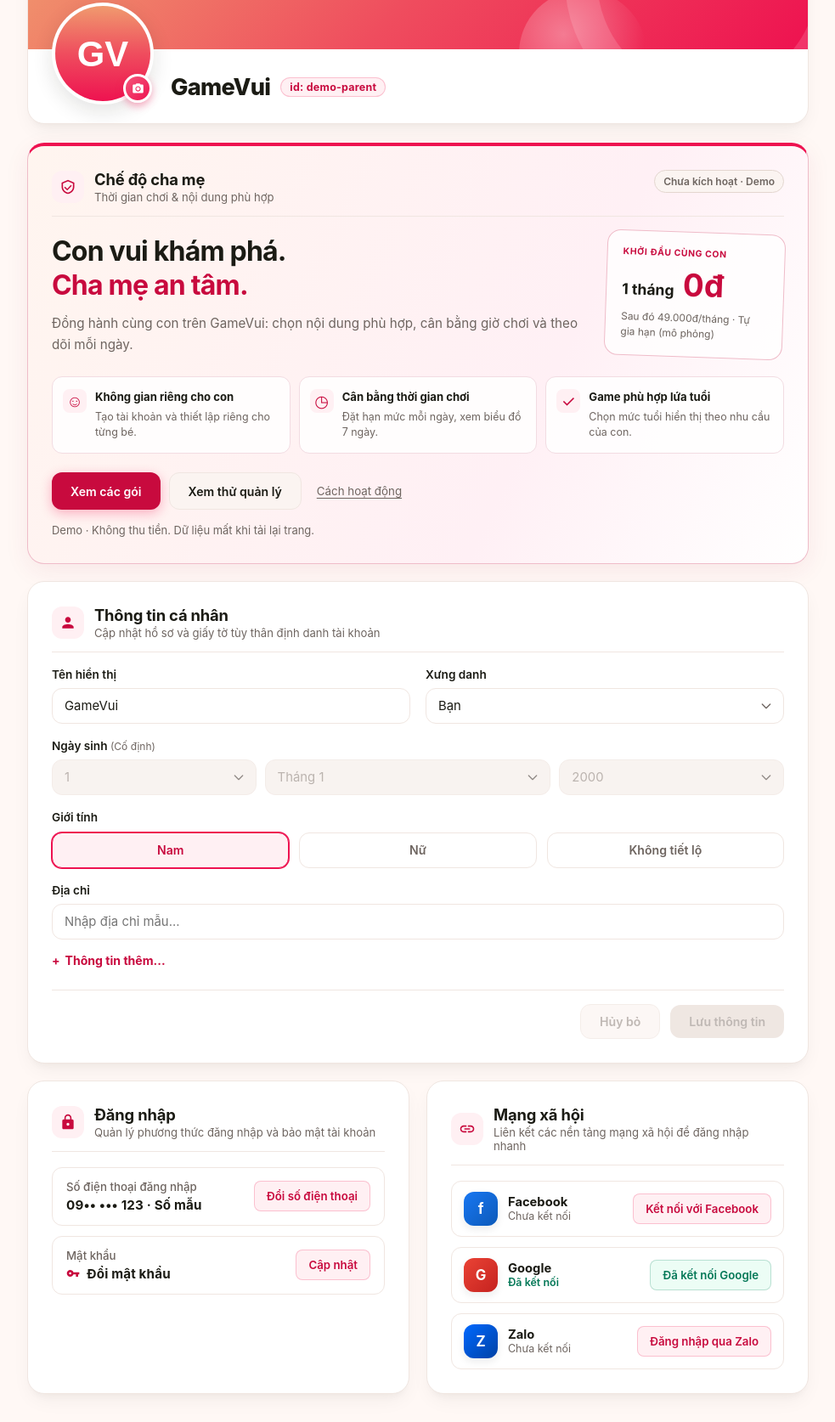
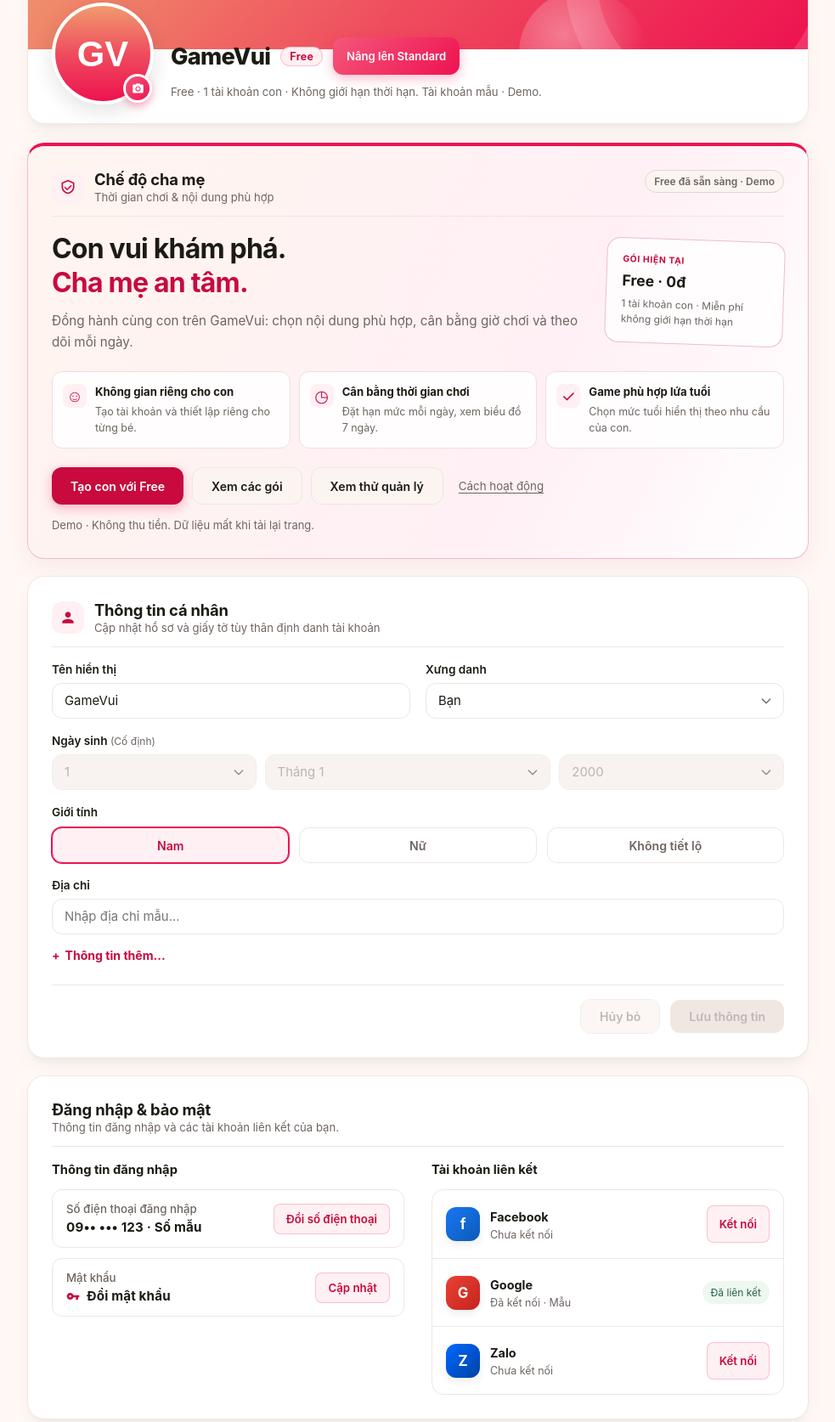
Before and after one commit to gamevui-z/profile-kid, a website: page index.html in a window 1280 px wide. Shown: the part 115-1789 px from the top of the page at 85% size, without its empty margins (148-1131 px from the left). Drawn offline with Linux system fonts and the light colour scheme.

Commit message:
Show account tier, streamline upgrades and consolidate security settings

```diff
--- a/index.html
+++ b/index.html
@@ -1072,6 +1072,22 @@
                 transition-duration: 0.01ms !important;
             }
         }
+
+        .account-plan-detail { color:var(--text-muted); font-size:.82rem; line-height:1.6; margin-top:10px; max-width:560px; }
+        #account-upgrade { min-height:44px; padding:10px 16px; font-size:.82rem; }
+        #account-plan-badge[data-account-tier="standard"], #account-plan-badge[data-account-tier="pro"] { background:#fff0f5; color:var(--primary-ink); }
+        .account-security-layout { display:grid; grid-template-columns:1fr 1fr; gap:32px; }
+        .security-section-title { font-size:.92rem; margin-bottom:14px; }
+        .linked-account-list { border:1px solid var(--border); border-radius:14px; overflow:hidden; }
+        .linked-account-row { display:flex; align-items:center; gap:12px; padding:14px 16px; min-height:80px; flex-wrap:wrap; }
+        .linked-account-row + .linked-account-row { border-top:1px solid var(--border); }
+        .linked-account-row > div { flex:1; min-width:95px; }
+        .linked-account-row strong { font-size:.9rem; }
+        .linked-account-row p { color:var(--text-muted); font-size:.78rem; margin-top:4px; }
+        .linked-account-row .btn-social-connect { min-height:44px; display:inline-flex; align-items:center; }
+        .connection-badge { color:#28634a; background:#eef8f1; border-radius:20px; padding:6px 10px; font-size:.75rem; }
+        .current-plan-label { color:#28634a; font-size:.78rem; font-weight:700; }
+        @media(max-width:868px) { .account-security-layout { grid-template-columns:1fr; gap:24px; } }
     </style>
 </head>
 <body>
@@ -1100,8 +1116,10 @@
                     <div class="user-details">
                         <div class="user-name-row">
                             <h1 class="user-name" id="main-display-name">GameVui</h1>
-                            <span class="user-badge">id: demo-parent</span>
+                            <span class="user-badge" id="account-plan-badge" aria-live="polite">Chưa xác định gói</span>
+                            <button type="button" id="account-upgrade" class="btn btn-primary" aria-haspopup="dialog" aria-controls="family-onboarding" hidden>Nâng lên Standard</button>
                         </div>
+                        <p id="account-plan-detail" class="account-plan-detail">Gói tài khoản được xác định sau khi kiểm tra điều kiện.</p>
                     </div>
                 </div>
 
@@ -1137,7 +1155,7 @@
                         <li><span class="family-benefit-icon" aria-hidden="true">✓</span><div><strong>Game phù hợp lứa tuổi</strong><span>Chọn mức tuổi hiển thị theo nhu cầu của con.</span></div></li>
                     </ul>
                 </div>
-                <div class="family-actions">
+                <div class="family-actions"><button type="button" id="family-start-free" class="btn btn-primary" aria-haspopup="dialog" aria-controls="family-onboarding" hidden>Tạo con với Free</button>
                     <button type="button" id="family-plans-open" class="btn btn-primary" aria-haspopup="dialog" aria-controls="family-onboarding" hidden>Xem các gói</button>
                     <button type="button" id="family-preview-open" class="btn btn-secondary" aria-haspopup="dialog" aria-controls="family-preview" hidden>Xem thử quản lý</button>
                     <button type="button" id="family-guide-toggle" class="family-text-button" aria-expanded="false" aria-controls="family-guide" hidden>Cách hoạt động</button>
@@ -1259,19 +1277,9 @@
 
 
 
-            <div class="card">
-                <div class="card-header">
-                    <div class="card-title-group">
-                        <div class="card-icon">
-                            <svg viewBox="0 0 24 24" aria-hidden="true"><path d="M18 8h-1V6c0-2.76-2.24-5-5-5S7 3.24 7 6v2H6c-1.1 0-2 .9-2 2v10c0 1.1.9 2 2 2h12c1.1 0 2-.9 2-2V10c0-1.1-.9-2-2-2zm-6 9c-1.1 0-2-.9-2-2s.9-2 2-2 2 .9 2 2-.9 2-2 2zm3.1-9H8.9V6c0-1.71 1.39-3.1 3.1-3.1 1.71 0 3.1 1.39 3.1 3.1v2z"/></svg>
-                        </div>
-                        <div>
-                            <h2 class="card-title">Đăng nhập</h2>
-                            <p class="card-desc">Quản lý phương thức đăng nhập và bảo mật tài khoản</p>
-                        </div>
-                    </div>
-                </div>
-
+            <section id="account-security" class="card card-wide" aria-labelledby="security-heading">
+                <div class="card-header"><div><h2 id="security-heading" class="card-title">Đăng nhập &amp; bảo mật</h2><p class="card-desc">Thông tin đăng nhập và các tài khoản liên kết của bạn.</p></div></div>
+                <div class="account-security-layout"><div><h3 class="security-section-title">Thông tin đăng nhập</h3>
                 <div class="security-rows">
                     <div class="security-row-item">
                         <div class="security-info-group">
@@ -1291,56 +1299,13 @@
                         <a href="#" class="btn-link-action" id="link-change-pwd">Cập nhật</a>
                     </div>
                 </div>
-            </div>
-
-            <div class="card">
-                <div class="card-header">
-                    <div class="card-title-group">
-                        <div class="card-icon">
-                            <svg viewBox="0 0 24 24" aria-hidden="true"><path d="M3.9 12c0-1.71 1.39-3.1 3.1-3.1h4V7H7c-2.76 0-5 2.24-5 5s2.24 5 5 5h4v-1.9H7c-1.71 0-3.1-1.39-3.1-3.1zM8 13h8v-2H8v2zm9-6h-4v1.9h4c1.71 0 3.1 1.39 3.1 3.1s-1.39 3.1-3.1 3.1h-4V17h4c2.76 0 5-2.24 5-5s-2.24-5-5-5z"/></svg>
-                        </div>
-                        <div>
-                            <h2 class="card-title">Mạng xã hội</h2>
-                            <p class="card-desc">Liên kết các nền tảng mạng xã hội để đăng nhập nhanh</p>
-                        </div>
-                    </div>
-                </div>
-
-                <div class="social-grid">
-                    <div class="social-card">
-                        <div class="social-header-info">
-                            <div class="social-brand-icon icon-facebook" aria-hidden="true">f</div>
-                            <div>
-                                <div class="social-name">Facebook</div>
-                                <div class="social-status">Chưa kết nối</div>
-                            </div>
-                        </div>
-                        <a href="#" class="btn-social-connect status-unlinked" id="social-fb-action">Kết nối với Facebook</a>
-                    </div>
-
-                    <div class="social-card">
-                        <div class="social-header-info">
-                            <div class="social-brand-icon icon-google" aria-hidden="true">G</div>
-                            <div>
-                                <div class="social-name">Google</div>
-                                <div class="social-status social-status-linked">Đã kết nối</div>
-                            </div>
-                        </div>
-                        <span class="btn-social-connect status-linked" id="social-gg-action">Đã kết nối Google</span>
-                    </div>
-
-                    <div class="social-card">
-                        <div class="social-header-info">
-                            <div class="social-brand-icon icon-zalo" aria-hidden="true">Z</div>
-                            <div>
-                                <div class="social-name">Zalo</div>
-                                <div class="social-status">Chưa kết nối</div>
-                            </div>
-                        </div>
-                        <a href="#" class="btn-social-connect status-unlinked" id="social-zalo-action">Đăng nhập qua Zalo</a>
-                    </div>
-                </div>
-            </div>
+                </div><div><h3 class="security-section-title">Tài khoản liên kết</h3>
+                <div class="linked-account-list">
+                    <div class="linked-account-row"><span class="social-brand-icon icon-facebook" aria-hidden="true">f</span><div><strong>Facebook</strong><p>Chưa kết nối</p></div><a href="#" id="social-fb-action" class="btn-social-connect status-unlinked" aria-label="Kết nối Facebook">Kết nối</a></div>
+                    <div class="linked-account-row"><span class="social-brand-icon icon-google" aria-hidden="true">G</span><div><strong>Google</strong><p>Đã kết nối · Mẫu</p></div><span id="social-gg-action" class="connection-badge">Đã liên kết</span></div>
+                    <div class="linked-account-row"><span class="social-brand-icon icon-zalo" aria-hidden="true">Z</span><div><strong>Zalo</strong><p>Chưa kết nối</p></div><a href="#" id="social-zalo-action" class="btn-social-connect status-unlinked" aria-label="Kết nối Zalo">Kết nối</a></div>
+                </div></div></div>
+            </section>
 
         </div>
 
@@ -1740,6 +1705,17 @@
             let selected = 0;
             let previousOverflow = '';
             let managerTrigger = openButton;
+            // Fixture only: production eligibility must come from the authenticated server session.
+            const demoAccount = { loggedIn:true, phoneVerified:true, birthDate:'2000-01-01' };
+            function qualifiesForFree(account, today = new Date()) {
+                if (!account.loggedIn || !account.phoneVerified || !/^\d{4}-\d{2}-\d{2}$/.test(account.birthDate || '')) return false;
+                const [y,m,d] = account.birthDate.split('-').map(Number), birth = new Date(y,m-1,d);
+                if (birth.getFullYear() !== y || birth.getMonth() !== m-1 || birth.getDate() !== d || birth > today) return false;
+                return today.getFullYear()-y-((today.getMonth()<m-1 || (today.getMonth()===m-1 && today.getDate()<d)) ? 1 : 0) >= 18;
+            }
+            const freeEligible = qualifiesForFree(demoAccount);
+            let accountTier = freeEligible ? 'free' : null;
+            let shortcutUpgrade = false;
             let parentActivated = false;
             let activePlan = null;
             let activeTier = 'standard';
@@ -2034,7 +2010,34 @@
             let manageAfterClose = false;
             plansOpen.hidden = activateOpen.hidden = false;
 
+            const accountBadge = document.getElementById('account-plan-badge');
+            const upgradeButton = document.getElementById('account-upgrade');
+            const startFree = document.getElementById('family-start-free');
+            function renderAccountPlan() {
+                accountBadge.textContent = accountTier ? tiers[accountTier].name : 'Chưa đủ điều kiện';
+                accountBadge.dataset.accountTier = accountTier || '';
+                upgradeButton.hidden = !accountTier;
+                upgradeButton.textContent = accountTier === 'free' ? 'Nâng lên Standard' : accountTier === 'standard' ? 'Nâng lên Pro' : 'Quản lý gói';
+                document.getElementById('account-plan-detail').textContent = accountTier ? (accountTier === 'free' ? 'Free · 1 tài khoản con · Không giới hạn thời hạn.' : tiers[accountTier].name + ' · ' + tiers[accountTier].cap + ' tài khoản con · ' + plans[activePlan].name) + ' Tài khoản mẫu · Demo.' : 'Cần đăng nhập, xác thực số điện thoại và đủ 18 tuổi.';
+                startFree.hidden = !freeEligible || parentActivated || accountTier !== 'free';
+                if (freeEligible && !parentActivated) {
+                    plansOpen.className = 'btn btn-secondary';
+                    root.querySelector('#family-parent-status').textContent = 'Free đã sẵn sàng · Demo';
+                    root.querySelector('.family-trial > span').textContent = 'GÓI HIỆN TẠI';
+                    root.querySelector('.family-trial > strong').textContent = 'Free · 0đ';
+                    root.querySelector('.family-trial > small').textContent = '1 tài khoản con · Miễn phí không giới hạn thời hạn';
+                }
+                onboarding.querySelectorAll('[data-tier]').forEach(button => {
+                    const card = button.closest('article');
+                    let label = card.querySelector('.current-plan-label');
+                    if (!label) { label = document.createElement('p'); label.className = 'current-plan-label'; card.insertBefore(label, card.firstChild); }
+                    label.textContent = button.dataset.tier === accountTier ? 'Gói hiện tại' : '';
+                    label.hidden = button.dataset.tier !== accountTier;
+                });
+            }
             function updateParentSummary() {
+                accountTier = activeTier;
+                renderAccountPlan();
                 root.querySelector('#family-title').textContent = 'Quản lý gia đình';
                 root.querySelector('#family-parent-status').textContent = 'Đã kích hoạt · Demo';
                 root.querySelector('#family-parent-status').dataset.active = 'true';
@@ -2119,6 +2122,7 @@
             }
 
             function openOnboarding(step, trigger) {
+                shortcutUpgrade = false;
                 onboardingTrigger = trigger;
                 manageAfterClose = false;
                 consent.checked = false;
@@ -2132,6 +2136,19 @@
                 showStep(step);
             }
 
+            upgradeButton.addEventListener('click', () => {
+                openOnboarding('plans', upgradeButton);
+                shortcutUpgrade = true;
+                tierSelect.value = accountTier === 'free' ? 'standard' : 'pro';
+                refreshPrices();
+                if (accountTier !== 'pro') onboarding.querySelector('.family-plans').scrollIntoView({block:'start'});
+            });
+            startFree.addEventListener('click', () => {
+                if (!freeEligible) return;
+                activeTier = 'free'; activePlan = 'free'; parentActivated = true;
+                updateParentSummary();
+                openOnboarding('child', startFree);
+            });
             plansOpen.addEventListener('click', () => openOnboarding('plans', plansOpen));
             activateOpen.addEventListener('click', () => openOnboarding('plans', activateOpen));
             addChild.addEventListener('click', () => openOnboarding('child', addChild));
@@ -2170,6 +2187,7 @@
                 parentActivated = true;
                 activePlan = selectedPlan;
                 updateParentSummary();
+                if (shortcutUpgrade && createdChildren.length) { onboarding.close(); return; }
                 prepareChildForm();
                 showStep('child');
             });
@@ -2290,6 +2308,7 @@
                 (onboardingTrigger.getClientRects().length ? onboardingTrigger : openButton).focus();
                 if (manageAfterClose) { manageAfterClose = false; openButton.click(); }
             });
+            renderAccountPlan();
             onboarding.addEventListener('keydown', event => {
                 if (event.key !== 'Tab') return;
                 const controls = Array.from(onboarding.querySelectorAll('button:not(:disabled), input:not(:disabled), select:not(:disabled)')).filter(element => element.getClientRects().length);
```
Also changed, not shown: docs/service-revision.md (+9 -0 lines), tests/profile.test.cjs (+43 -1 lines).
